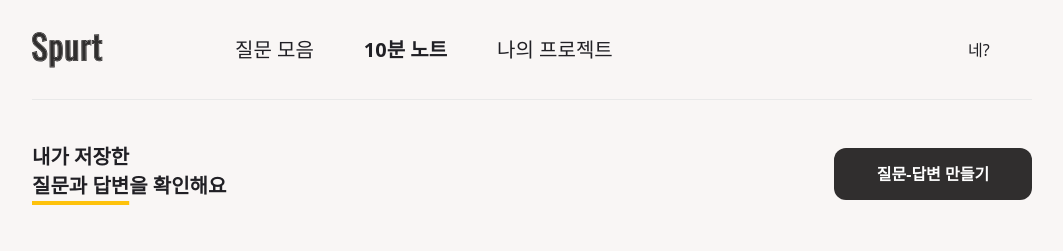
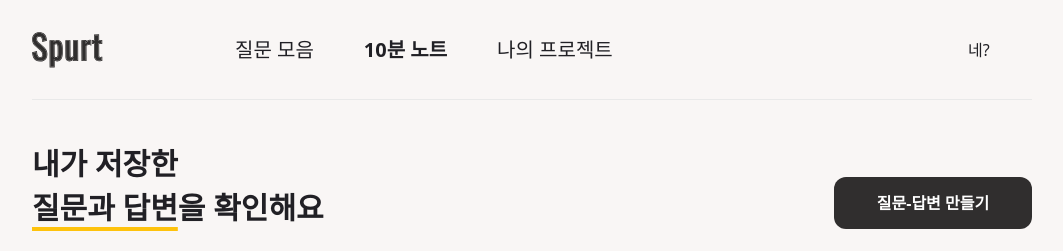
Before and after one commit to Nexters/Spurt, a Next.js app: page /note in a window 1280 px wide. Shown: the top 251 px of the page, without its empty margins (108-1171 px from the left). Built offline with nearby package versions, Linux system fonts and the light colour scheme; no server answers.

Commit message:
요약 노트 타이틀 수정

```diff
--- a/pages/note.tsx
+++ b/pages/note.tsx
@@ -30,7 +30,7 @@ export default function TenMinuteNote() {
 
   return (
     <>
-      <div className="text-title8 flex justify-between mt-[42px]">
+      <div className="text-title1 flex justify-between mt-[42px]">
         <div>
           <p>내가 저장한</p>
 
```
